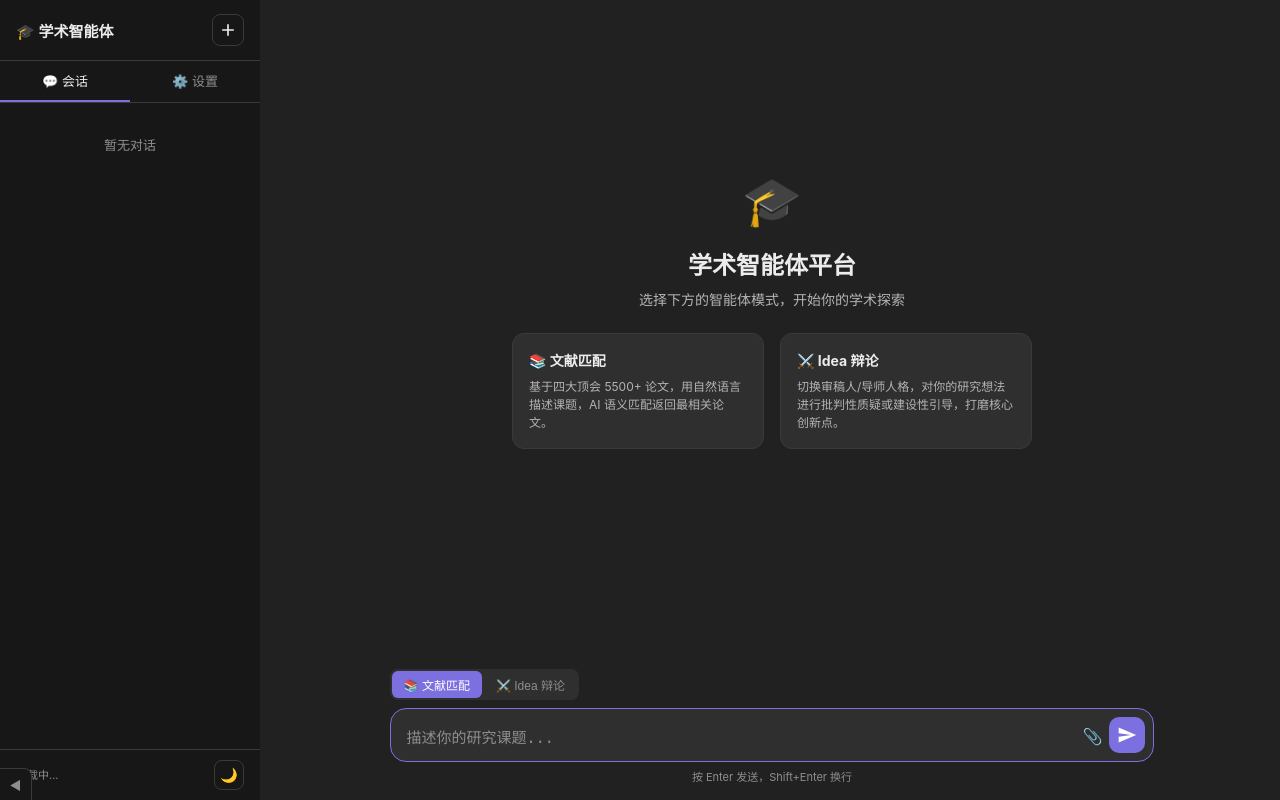
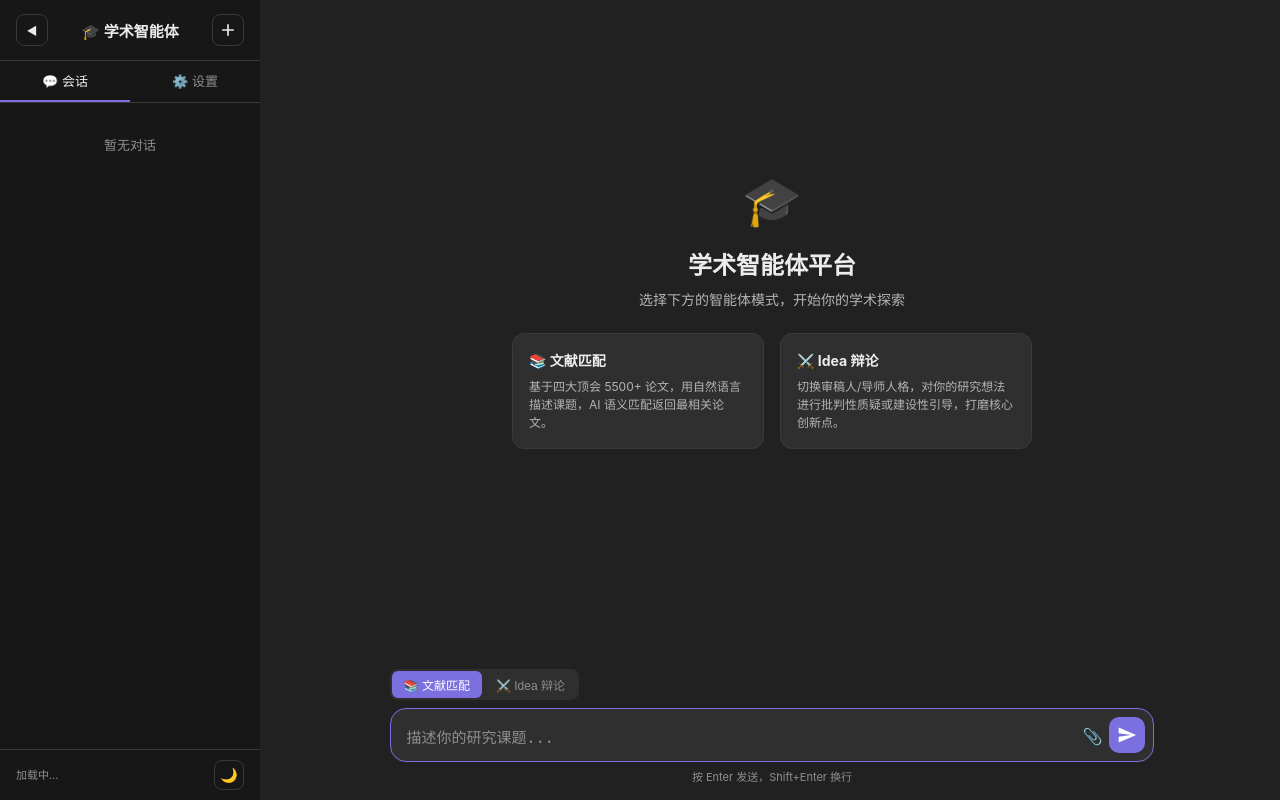
Before and after one commit to HackC0der/CyberAcademicAssistant, a Flask app: page / in a window 1280 px wide. Run offline with Flask 3, Linux system fonts and the light colour scheme; data that the repository does not hold is empty.

Commit message:
fix: sidebar toggle button position
- Move toggle to sidebar header (between collapse and new-chat)
- When collapsed: button floats fixed at top-left corner
- When expanded: button stays in header row
- Remove old fixed bottom positioning

```diff
--- a/agent/static/app.js
+++ b/agent/static/app.js
@@ -89,7 +89,6 @@ function switchSidebarTab(tab) {
 
 function toggleSidebar() {
     sidebar.classList.toggle('collapsed');
-    sidebarToggle.classList.toggle('expanded');
     sidebarToggle.textContent = sidebar.classList.contains('collapsed') ? '▶' : '◀';
     sidebarToggle.title = sidebar.classList.contains('collapsed') ? '展开侧边栏' : '收起侧边栏';
 }
--- a/agent/static/style.css
+++ b/agent/static/style.css
@@ -247,28 +247,32 @@ body {
 
 /* ========== 收起/展开按钮 ========== */
 .sidebar-toggle {
+    background: none;
+    border: 1px solid var(--border-color);
+    color: var(--text-muted);
+    border-radius: 6px;
+    width: 28px; height: 28px;
+    cursor: pointer;
+    display: flex; align-items: center; justify-content: center;
+    font-size: 11px;
+    transition: background 0.15s, color 0.15s;
+    flex-shrink: 0;
+}
+
+.sidebar-toggle:hover { background: var(--bg-input); color: var(--text-primary); }
+
+/* 侧边栏收起时，按钮浮动在左上角 */
+.sidebar.collapsed .sidebar-toggle {
     position: fixed;
-    left: 0;
-    bottom: 0;
+    top: 10px;
+    left: 10px;
     z-index: 100;
-    width: var(--toggle-size);
-    height: var(--toggle-size);
+    width: 32px;
+    height: 32px;
     background: var(--bg-sidebar);
     border: 1px solid var(--border-color);
-    border-left: none;
-    border-bottom: none;
-    border-radius: 0 8px 0 0;
-    color: var(--text-muted);
-    font-size: 12px;
-    cursor: pointer;
-    display: flex; align-items: center; justify-content: center;
-    transition: left 0.2s ease, color 0.15s;
+    border-radius: 8px;
 }
-
-.sidebar-toggle:hover { color: var(--text-primary); }
-
-/* 侧边栏展开时，按钮在侧边栏右侧 */
-.sidebar-toggle.expanded { left: var(--sidebar-width); }
 
 /* ========== 拖拽分隔条 ========== */
 .resize-handle {
--- a/agent/templates/index.html
+++ b/agent/templates/index.html
@@ -12,6 +12,7 @@
         <!-- 侧边栏 -->
         <aside class="sidebar" id="sidebar">
             <div class="sidebar-header">
+                <button id="sidebar-toggle" class="sidebar-toggle" title="收起侧边栏">◀</button>
                 <h2>🎓 学术智能体</h2>
                 <button id="new-chat-btn" title="新对话">
                     <svg width="20" height="20" viewBox="0 0 24 24" fill="none" stroke="currentColor" stroke-width="2">
@@ -74,9 +75,6 @@
             </div>
         </aside>
 
-        <!-- 收起/展开按钮 -->
-        <button id="sidebar-toggle" class="sidebar-toggle" title="收起侧边栏">◀</button>
-
         <div class="resize-handle" id="resize-handle"></div>
 
         <!-- 主内容区 -->
```
